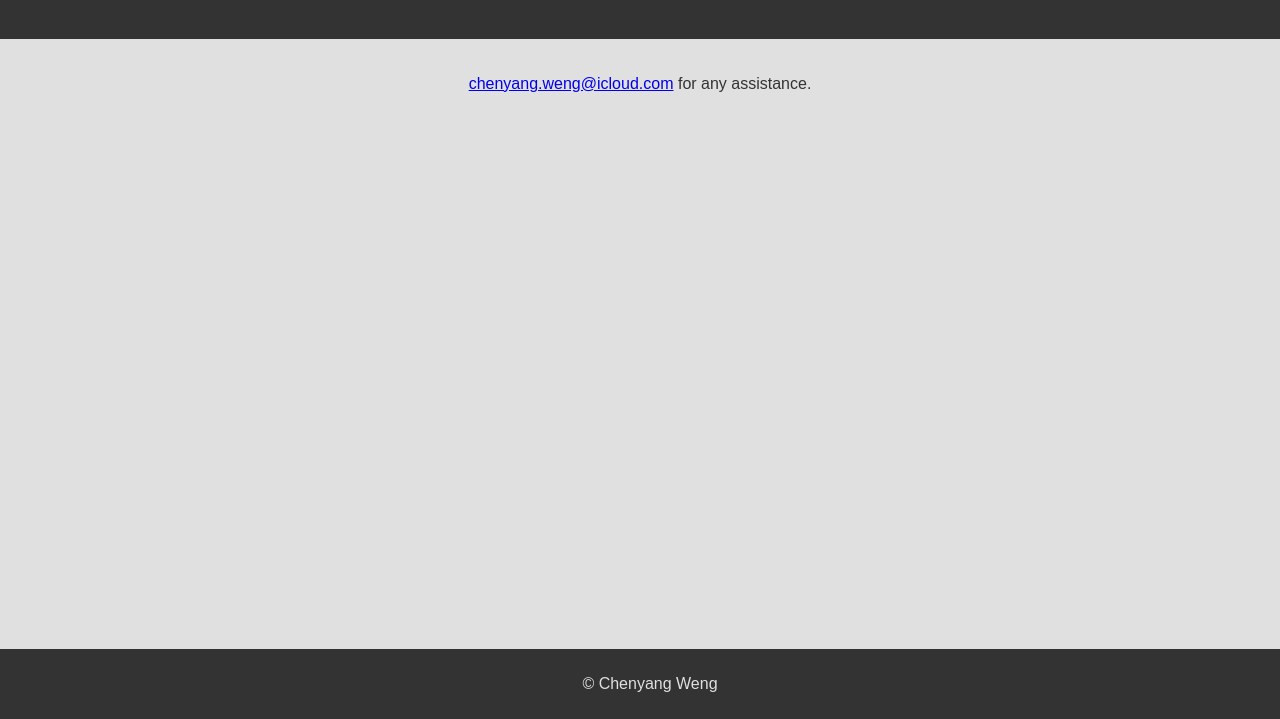
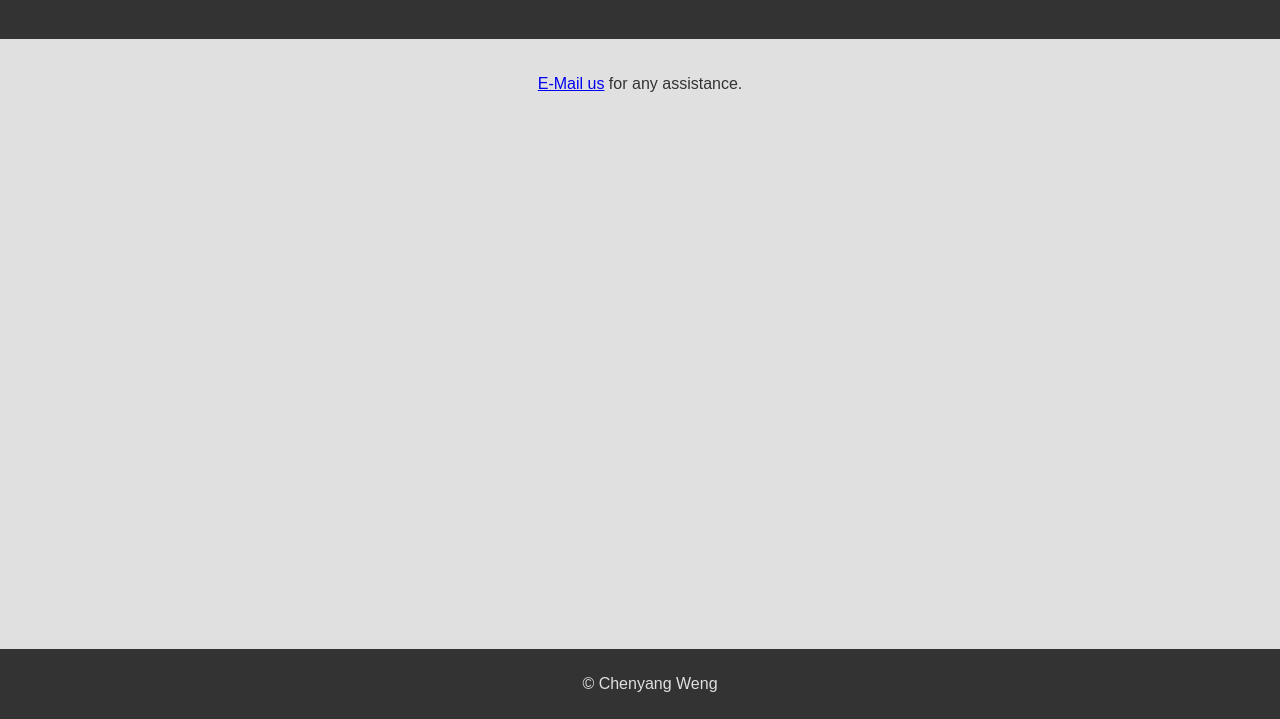
Before and after one commit to wengchenyang1/wengchenyang1.github.io, a plain HTML site: page common/support.html in a window 1280 px wide. Shown: the part 81-800 px from the top of the page. Drawn offline with Linux system fonts and the light colour scheme.

Commit message:
Update mail representation

```diff
--- a/common/support.html
+++ b/common/support.html
@@ -11,7 +11,7 @@
             var encodedEmail = "Y2hlbnlhbmcud2VuZ0BpY2xvdWQuY29t";
             var decodedEmail = atob(encodedEmail);
             document.getElementById("email-link").href = "mailto:" + decodedEmail;
-            document.getElementById("email-link").textContent = decodedEmail;
+            document.getElementById("email-link").textContent = "E-Mail us";
         }
         window.onload = obfuscateEmail;
     </script>
```
